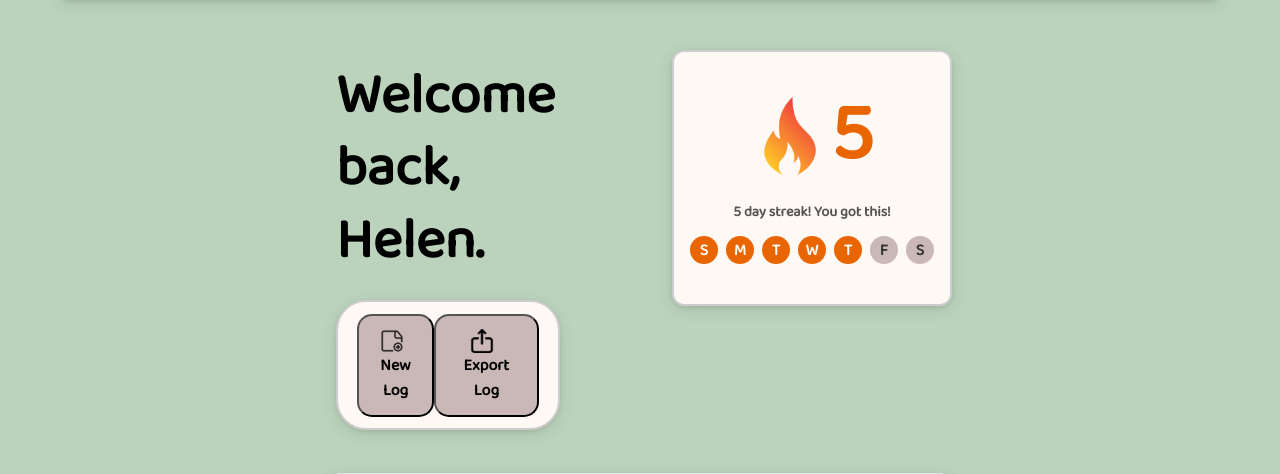
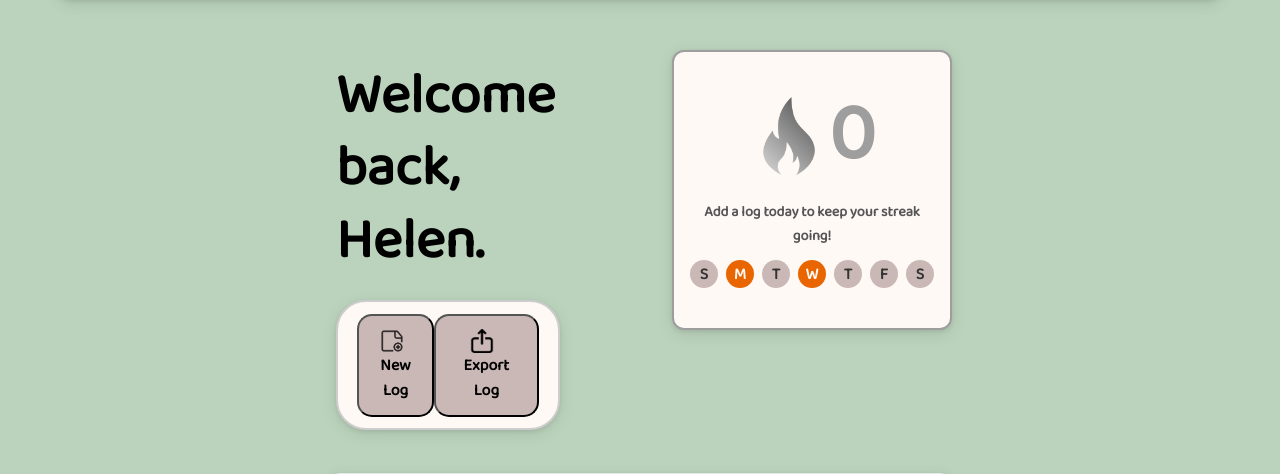
Before and after one commit to mikaela-beakley/NouriSync, a Flask app: page / in a window 1280 px wide; the page is wider, and only the part inside the window is pictured. Shown: the part 92-566 px from the top of that part. Run offline with Flask 3, Linux system fonts and the light colour scheme; some libraries are stand-ins or nearby versions.

Commit message:
make streak thing actually function

```diff
--- a/web/src/server.py
+++ b/web/src/server.py
@@ -1,7 +1,7 @@
 from flask import Flask, render_template, request, redirect, jsonify
 import json
 import os
-from datetime import datetime
+from datetime import datetime, timedelta
 #from DailyLogFormatter import DailyFormatter
 #from DailyLogAI import DailyLogAI
 
@@ -155,6 +155,54 @@ def save_logs(logs):
         print(f"Error saving logs: {e}")
         return False
 
+def calculate_streak(logs):
+    """Calculate current streak based on log dates"""
+    if not logs:
+        return {
+            'current_streak': 0,
+            'logged_today': False,
+            'last_7_days': [False] * 7
+        }
+
+    # Sort logs by timestamp (newest first)
+    sorted_logs = sorted(logs, key=lambda x: datetime.strptime(x['timestamp'], "%m/%d/%Y - %I:%M %p"), reverse=True)
+
+    # Get today's date
+    today = datetime.now().date()
+
+    # Check if logged today
+    logged_today = False
+    if sorted_logs:
+        latest_log_date = datetime.strptime(sorted_logs[0]['timestamp'], "%m/%d/%Y - %I:%M %p").date()
+        logged_today = latest_log_date == today
+
+    # Calculate streak
+    current_streak = 0
+    check_date = today if logged_today else today - timedelta(days=1)
+
+    # Create set of log dates for faster lookup
+    log_dates = set()
+    for log in logs:
+        log_date = datetime.strptime(log['timestamp'], "%m/%d/%Y - %I:%M %p").date()
+        log_dates.add(log_date)
+
+    # Count consecutive days
+    while check_date in log_dates:
+        current_streak += 1
+        check_date -= timedelta(days=1)
+
+    # Get last 7 days status (Sunday to Saturday, with today being the rightmost)
+    last_7_days = []
+    for i in range(6, -1, -1):  # Start from 6 days ago to today
+        check_day = today - timedelta(days=i)
+        last_7_days.append(check_day in log_dates)
+
+    return {
+        'current_streak': current_streak,
+        'logged_today': logged_today,
+        'last_7_days': last_7_days
+    }
+
 #better route labels added
 @app.route("/", methods=['GET'])
 def index():
@@ -285,6 +333,19 @@ def get_logs():
         print(f"Error retrieving logs: {e}")
         return jsonify({"error": "Failed to retrieve logs"}), 500
 
+@app.route("/streak", methods=['GET'])
+def get_streak():
+    """
+    GET endpoint to retrieve streak information
+    """
+    try:
+        logs = load_logs()
+        streak_data = calculate_streak(logs)
+        return jsonify(streak_data)
+    except Exception as e:
+        print(f"Error retrieving streak data: {e}")
+        return jsonify({"error": "Failed to retrieve streak data"}), 500
+
 @app.route("/date", methods=['GET'])
 
 def get_date_format():
--- a/web/src/static/javascript/index.js
+++ b/web/src/static/javascript/index.js
@@ -100,12 +100,74 @@ async function loadLogs() {
     }
 }
 
+// Function to load and display streak information
+async function loadStreak() {
+    try {
+        const response = await fetch('/streak');
+        const streakData = await response.json();
+        console.log('Streak data:', streakData);
+
+        updateStreakDisplay(streakData);
+
+    } catch (error) {
+        console.error('Error loading streak:', error);
+        // Set default/error state
+        updateStreakDisplay({
+            current_streak: 0,
+            logged_today: false,
+            last_7_days: [false, false, false, false, false, false, false]
+        });
+    }
+}
+
+// Function to update the streak display
+function updateStreakDisplay(streakData) {
+    const streakContainer = document.getElementById('streak-container');
+    const streakNumber = document.getElementById('streak-number');
+    const streakMessage = document.getElementById('streak-message');
+    const streakDays = document.getElementById('streak-days');
+
+    // Update streak number
+    streakNumber.textContent = streakData.current_streak;
+
+    // Update message and styling based on whether logged today
+    if (streakData.logged_today) {
+        // Active state - orange/fire colors
+        streakContainer.classList.remove('inactive');
+        if (streakData.current_streak === 0) {
+            streakMessage.textContent = "Great start! Keep it up!";
+        } else if (streakData.current_streak === 1) {
+            streakMessage.textContent = "1 day streak! You got this!";
+        } else {
+            streakMessage.textContent = `${streakData.current_streak} day streak! You got this!`;
+        }
+    } else {
+        // Inactive state - gray colors
+        streakContainer.classList.add('inactive');
+        streakMessage.textContent = "Add a log today to keep your streak going!";
+    }
+
+    // Update day bubbles
+    const dayElements = streakDays.querySelectorAll('.day');
+    const dayLabels = ['S', 'M', 'T', 'W', 'T', 'F', 'S'];
+
+    dayElements.forEach((dayElement, index) => {
+        dayElement.textContent = dayLabels[index];
+        if (streakData.last_7_days[index]) {
+            dayElement.classList.add('completed');
+        } else {
+            dayElement.classList.remove('completed');
+        }
+    });
+}
+
 // Initialize the page when DOM is loaded
 document.addEventListener('DOMContentLoaded', function() {
-    console.log('DOM loaded, loading logs...');
+    console.log('DOM loaded, loading data...');
 
-    // Load only logs (user data stays hardcoded)
+    // Load logs and streak data
     loadLogs();
+    loadStreak();
 });
 
 // Make toggleLogContent available globally for onclick handlers
--- a/web/src/static/styles/style.css
+++ b/web/src/static/styles/style.css
@@ -200,6 +200,18 @@ a {
     padding: 1rem;
     padding-bottom: 2.5rem;
     box-shadow: 0 4px 16px 0 rgba(0,0,0,0.10), 0 1.5px 4px 0 rgba(0,0,0,0.08);
+}
+
+.streak-info.inactive {
+    border-color: #9e9e9e;
+}
+
+.streak-info.inactive .streak-info-top {
+    color: #9e9e9e;
+}
+
+.streak-info.inactive .fire-streak-image {
+    filter: grayscale(100%);
 }
 
 .streak-info-top {
--- a/web/src/templates/index.html
+++ b/web/src/templates/index.html
@@ -54,18 +54,18 @@
                         </button>
                     </div>
                     </div>
-                <div class="streak-info">
-                    <div class="streak-info-top">
-                        <img src="../static/fire-logo-streak.png" alt="fire streak logo" class="fire-streak-image">
-                        <b>5</b>
+                <div class="streak-info" id="streak-container">
+                    <div class="streak-info-top" id="streak-top">
+                        <img src="../static/fire-logo-streak.png" alt="fire streak logo" class="fire-streak-image" id="streak-image">
+                        <b id="streak-number">0</b>
                     </div>
-                    <div class="streak-info-bottom">5 day streak! You got this!</div>
-                    <div class="streak-days">
-                        <span class="day completed">S</span>
-                        <span class="day completed">M</span>
-                        <span class="day completed">T</span>
-                        <span class="day completed">W</span>
-                        <span class="day completed">T</span>
+                    <div class="streak-info-bottom" id="streak-message">Loading streak...</div>
+                    <div class="streak-days" id="streak-days">
+                        <span class="day">S</span>
+                        <span class="day">M</span>
+                        <span class="day">T</span>
+                        <span class="day">W</span>
+                        <span class="day">T</span>
                         <span class="day">F</span>
                         <span class="day">S</span>
                     </div>
```
